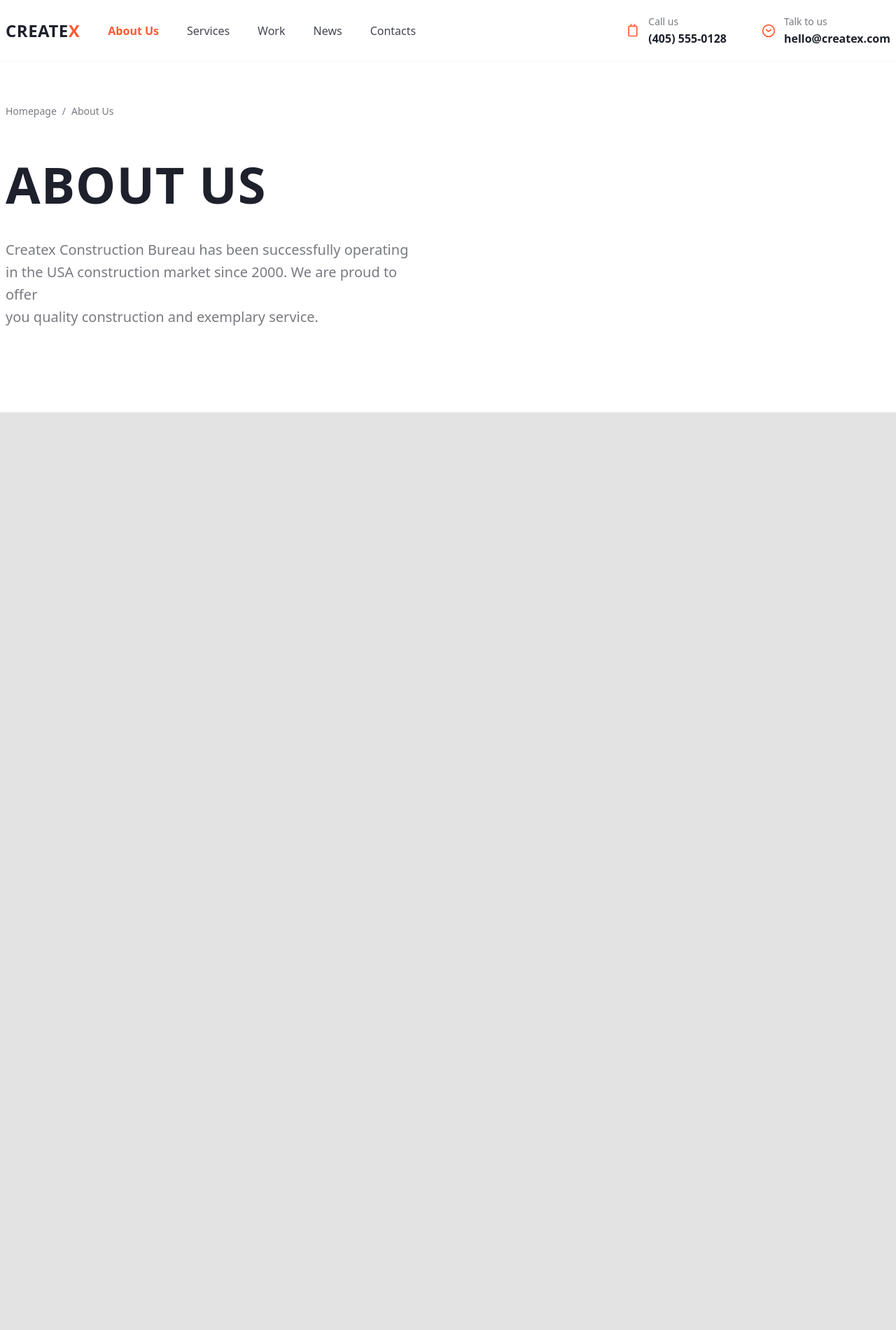
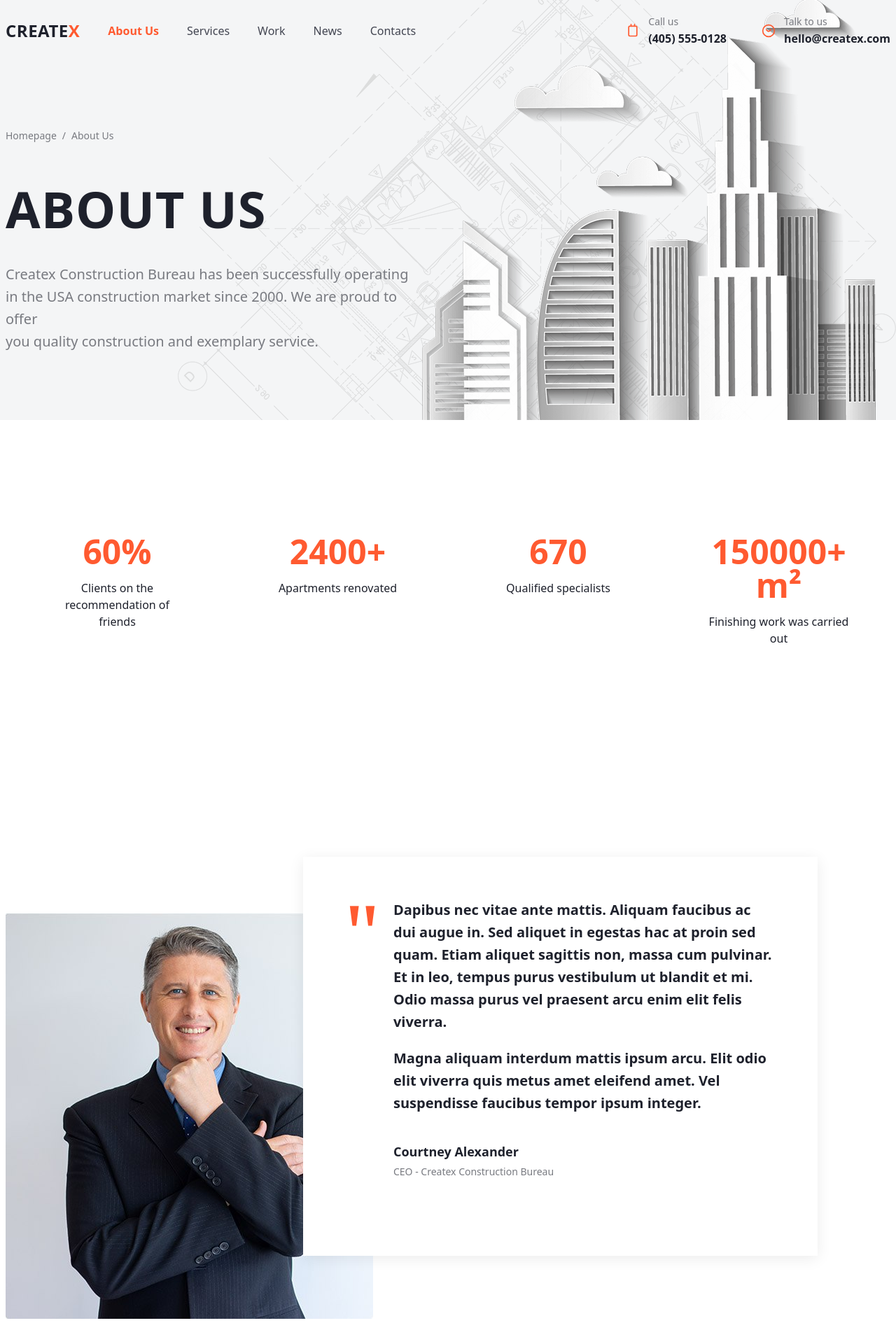
Before and after one commit to Deff1ro/Frontend-project, a website built with Vite: page index.html in a window 1280 px wide. Shown: the whole page at 70% size. Before the commit the page ends 800 px from the top, so only its background shows below. Built offline with nearby package versions, Linux system fonts and the light colour scheme.

Commit message:
Добавлена вторая секция страницы

```diff
--- a/index.html
+++ b/index.html
@@ -14,9 +14,10 @@
     </style>
   </head>
   <body>
-    <!-- Header Navigation -->
-    <header class="header">
+    <!-- Hero Banner with Header -->
+    <section class="hero">
       <div class="container">
+        <!-- Header Navigation -->
         <nav class="nav">
           <div class="nav__logo">
             <span class="logo-text">CREATE</span><span class="logo-accent">X</span>
@@ -51,19 +52,67 @@
             </div>
           </div>
         </nav>
+
+        <!-- Hero Content -->
+        <div class="hero__content">
+          <div class="breadcrumb">
+            <a href="#" class="breadcrumb__link">Homepage</a>
+            <span class="breadcrumb__separator">/</span>
+            <span class="breadcrumb__current">About Us</span>
+          </div>
+          <h1 class="hero__title">ABOUT US</h1>
+          <p class="hero__text">Createx Construction Bureau has been successfully operating<br>in the USA construction market since 2000. We are proud to offer<br>you quality construction and exemplary service.</p>
+        </div>
       </div>
-    </header>
+    </section>
 
-    <!-- Hero Banner -->
-    <section class="hero">
+    <!-- Statistics Section -->
+    <section class="statistics">
       <div class="container">
-        <div class="breadcrumb">
-          <a href="#" class="breadcrumb__link">Homepage</a>
-          <span class="breadcrumb__separator">/</span>
-          <span class="breadcrumb__current">About Us</span>
+        <div class="statistics__grid">
+          <div class="stat-card">
+            <div class="stat-card__icon"></div>
+            <div class="stat-card__value">60%</div>
+            <div class="stat-card__label">Clients on the recommendation of friends</div>
+          </div>
+          <div class="stat-card">
+            <div class="stat-card__icon"></div>
+            <div class="stat-card__value">2400+</div>
+            <div class="stat-card__label">Apartments renovated</div>
+          </div>
+          <div class="stat-card">
+            <div class="stat-card__icon"></div>
+            <div class="stat-card__value">670</div>
+            <div class="stat-card__label">Qualified specialists</div>
+          </div>
+          <div class="stat-card">
+            <div class="stat-card__icon"></div>
+            <div class="stat-card__value">150000+ m²</div>
+            <div class="stat-card__label">Finishing work was carried out</div>
+          </div>
         </div>
-        <h1 class="hero__title">ABOUT US</h1>
-        <p class="hero__text">Createx Construction Bureau has been successfully operating<br>in the USA construction market since 2000. We are proud to offer<br>you quality construction and exemplary service.</p>
+      </div>
+    </section>
+
+    <!-- CEO Quote Section -->
+    <section class="quote-section">
+      <div class="container">
+        <div class="quote-section__container">
+          <div class="quote-section__image">
+            <img src="/images/CEO_Photo.jpg" alt="Courtney Alexander - CEO">
+          </div>
+          <div class="quote-section__content">
+            <div class="quote-section__quote-mark">"</div>
+            <div class="quote-section__text-wrapper">
+              <p class="quote-section__text">Dapibus nec vitae ante mattis. Aliquam faucibus ac dui augue in. Sed aliquet in egestas hac at proin sed quam. Etiam aliquet sagittis non, massa cum pulvinar. Et in leo, tempus purus vestibulum ut blandit et mi. Odio massa purus vel praesent arcu enim elit felis viverra.</p>
+              <p class="quote-section__text">Magna aliquam interdum mattis ipsum arcu. Elit odio elit viverra quis metus amet eleifend amet. Vel suspendisse faucibus tempor ipsum integer.</p>
+              <div class="quote-section__author">
+                <div class="quote-section__name">Courtney Alexander</div>
+                <div class="quote-section__position">CEO - Createx Construction Bureau</div>
+              </div>
+            </div>
+          </div>
+        </div>
       </div>
     </section>
 
--- a/src/styles/components/container.css
+++ b/src/styles/components/container.css
@@ -29,6 +29,6 @@
 
 @media (--xl-viewport) {
   .container {
-    max-width: 1312px;
+    max-width: 1230px;
   }
 }
--- /dev/null
+++ b/src/styles/components/header.css
@@ -0,0 +1,83 @@
+/* Navigation Component */
+.nav {
+  display: flex;
+  align-items: center;
+  justify-content: space-between;
+  gap: 40px;
+}
+
+/* Logo */
+.nav__logo {
+  font-size: 24px;
+  font-weight: 700;
+  letter-spacing: 0.5px;
+}
+
+.logo-text {
+  color: #1e212c;
+}
+
+.logo-accent {
+  color: #ff5a30;
+}
+
+/* Navigation Menu */
+.nav__menu {
+  display: flex;
+  list-style: none;
+  margin: 0;
+  padding: 0;
+  gap: 40px;
+  flex: 1;
+}
+
+.nav__link {
+  color: #424551;
+  text-decoration: none;
+  font-size: 16px;
+  font-weight: 400;
+  transition: color 0.3s ease;
+}
+
+.nav__link:hover {
+  color: #ff5a30;
+}
+
+.nav__link--active {
+  color: #ff5a30;
+  font-weight: 700;
+}
+
+/* Contact Info */
+.nav__contacts {
+  display: flex;
+  gap: 50px;
+}
+
+.contact-item {
+  display: flex;
+  align-items: center;
+  gap: 12px;
+}
+
+.contact-icon {
+  flex-shrink: 0;
+}
+
+.contact-info {
+  display: flex;
+  flex-direction: column;
+  gap: 2px;
+}
+
+.contact-label {
+  font-size: 14px;
+  color: #787a80;
+  font-weight: 400;
+}
+
+.contact-value {
+  font-size: 16px;
+  color: #1e212c;
+  font-weight: 700;
+}
--- /dev/null
+++ b/src/styles/components/hero.css
@@ -0,0 +1,97 @@
+/* Hero Section Component */
+.hero {
+  background: #f4f5f6;
+  height: 600px;
+  position: relative;
+  overflow: hidden;
+}
+
+.hero::before,
+.hero::after {
+  content: '';
+  position: absolute;
+  right: 0;
+  width: auto;
+  height: 600px;
+}
+
+.hero::before {
+  top: 0;
+  background: url('/images/Background2.png') no-repeat right center;
+  background-size: auto 600px;
+  width: 100%;
+  z-index: 1;
+}
+
+.hero::after {
+  top: 0;
+  background: url('/images/Backgroun1.png') no-repeat right center;
+  background-size: auto 600px;
+  width: 100%;
+  z-index: 0;
+}
+
+.hero .container {
+  position: relative;
+  z-index: 3;
+  height: 100%;
+  display: flex;
+  flex-direction: column;
+}
+
+/* Navigation inside hero */
+.hero .nav {
+  padding: 20px 0;
+}
+
+.hero__content {
+  flex: 1;
+  display: flex;
+  flex-direction: column;
+  justify-content: center;
+}
+
+/* Breadcrumb */
+.breadcrumb {
+  display: flex;
+  align-items: center;
+  gap: 8px;
+  margin-bottom: 40px;
+  font-size: 14px;
+}
+
+.breadcrumb__link {
+  color: #787a80;
+  text-decoration: none;
+  transition: color 0.3s ease;
+}
+
+.breadcrumb__link:hover {
+  color: #ff5a30;
+}
+
+.breadcrumb__separator {
+  color: #787a80;
+}
+
+.breadcrumb__current {
+  color: #787a80;
+}
+
+/* Hero Title */
+.hero__title {
+  font-size: 72px;
+  font-weight: 900;
+  color: #1e212c;
+  margin: 0 0 24px;
+  letter-spacing: 1px;
+}
+
+/* Hero Text */
+.hero__text {
+  font-size: 20px;
+  line-height: 1.6;
+  color: #787a80;
+  margin: 0;
+  max-width: 600px;
+}
--- /dev/null
+++ b/src/styles/components/quote.css
@@ -0,0 +1,89 @@
+/* CEO Quote Section Component */
+.quote-section {
+  background: #fff;
+  padding: 300px 0 100px;
+}
+
+.quote-section__container {
+  display: flex;
+  gap: 0;
+  align-items: flex-start;
+  position: relative;
+}
+
+.quote-section__image {
+  flex-shrink: 0;
+  width: 525px;
+  height: 580px;
+  overflow: hidden;
+}
+
+.quote-section__image img {
+  width: 100%;
+  height: 100%;
+  object-fit: cover;
+  display: block;
+}
+
+.quote-section__content {
+  width: 735px;
+  min-height: 570px;
+  background: #fff;
+  padding: 60px;
+  box-shadow: 0 4px 20px rgba(0, 0, 0, 0.08);
+  position: relative;
+  margin-left: -100px;
+  margin-top: -80px;
+  z-index: 2;
+  box-sizing: border-box;
+  display: flex;
+  gap: 20px;
+  align-items: flex-start;
+}
+
+.quote-section__quote-mark {
+  font-size: 120px;
+  color: #ff5a30;
+  line-height: 1;
+  margin: -10px 0 0 0;
+  font-family: Georgia, serif;
+  flex-shrink: 0;
+}
+
+.quote-section__text-wrapper {
+  flex: 1;
+}
+
+.quote-section__text {
+  font-size: 20px;
+  line-height: 1.6;
+  color: #1e212c;
+  margin: 0 0 20px;
+  font-weight: 700;
+}
+
+.quote-section__text:last-of-type {
+  margin-bottom: 40px;
+}
+
+.quote-section__author {
+  margin-top: 40px;
+}
+
+.quote-section__name {
+  font-size: 18px;
+  font-weight: 700;
+  color: #1e212c;
+  margin: 0 0 4px;
+}
+
+.quote-section__position {
+  font-size: 14px;
+  color: #787a80;
+  margin: 0;
+}
+
+.quote-section__signature {
+  margin-top: 24px;
+  /* Placeholder for signature - not implementing */
+}
--- /dev/null
+++ b/src/styles/components/statistics.css
@@ -0,0 +1,44 @@
+/* Statistics Section Component */
+.statistics {
+  background: #fff;
+  padding: 80px 0;
+}
+
+.statistics__grid {
+  display: grid;
+  grid-template-columns: repeat(4, 1fr);
+  gap: 60px;
+  max-width: 1200px;
+  margin: 0 auto;
+}
+
+.stat-card {
+  display: flex;
+  flex-direction: column;
+  align-items: center;
+  text-align: center;
+  gap: 16px;
+}
+
+.stat-card__icon {
+  width: 60px;
+  height: 60px;
+  /* Placeholder for icon - leaving space */
+  margin-bottom: 8px;
+}
+
+.stat-card__value {
+  font-size: 48px;
+  font-weight: 900;
+  color: #ff5a30;
+  line-height: 1;
+  margin: 0;
+}
+
+.stat-card__label {
+  font-size: 16px;
+  color: #1e212c;
+  line-height: 1.5;
+  margin: 0;
+  max-width: 200px;
+}
--- a/src/styles/pages/about.css
+++ b/src/styles/pages/about.css
@@ -1,143 +1,7 @@
 /* About Us Page Styles */
 
-/* Header */
-.header {
-  background: #fff;
-  padding: 20px 0;
-  border-bottom: 1px solid #f5f5f5;
-}
-
-.nav {
-  display: flex;
-  align-items: center;
-  justify-content: space-between;
-  gap: 40px;
-}
-
-/* Logo */
-.nav__logo {
-  font-size: 24px;
-  font-weight: 700;
-  letter-spacing: 0.5px;
-}
-
-.logo-text {
-  color: #1e212c;
-}
-
-.logo-accent {
-  color: #ff5a30;
-}
-
-/* Navigation Menu */
-.nav__menu {
-  display: flex;
-  list-style: none;
-  margin: 0;
-  padding: 0;
-  gap: 40px;
-  flex: 1;
-}
-
-.nav__link {
-  color: #424551;
-  text-decoration: none;
-  font-size: 16px;
-  font-weight: 400;
-  transition: color 0.3s ease;
-}
-
-.nav__link:hover {
-  color: #ff5a30;
-}
-
-.nav__link--active {
-  color: #ff5a30;
-  font-weight: 700;
-}
-
-/* Contact Info */
-.nav__contacts {
-  display: flex;
-  gap: 50px;
-}
-
-.contact-item {
-  display: flex;
-  align-items: center;
-  gap: 12px;
-}
-
-.contact-icon {
-  flex-shrink: 0;
-}
-
-.contact-info {
-  display: flex;
-  flex-direction: column;
-  gap: 2px;
-}
-
-.contact-label {
-  font-size: 14px;
-  color: #787a80;
-  font-weight: 400;
-}
-
-.contact-value {
-  font-size: 16px;
-  color: #1e212c;
-  font-weight: 700;
-}
-
-/* Hero Section */
-.hero {
-  background: #fff;
-  padding: 60px 0 120px;
-  position: relative;
-}
-
-/* Breadcrumb */
-.breadcrumb {
-  display: flex;
-  align-items: center;
-  gap: 8px;
-  margin-bottom: 40px;
-  font-size: 14px;
-}
-
-.breadcrumb__link {
-  color: #787a80;
-  text-decoration: none;
-  transition: color 0.3s ease;
-}
-
-.breadcrumb__link:hover {
-  color: #ff5a30;
-}
-
-.breadcrumb__separator {
-  color: #787a80;
-}
-
-.breadcrumb__current {
-  color: #787a80;
-}
-
-/* Hero Title */
-.hero__title {
-  font-size: 72px;
-  font-weight: 900;
-  color: #1e212c;
-  margin: 0 0 24px;
-  letter-spacing: 1px;
-}
-
-/* Hero Text */
-.hero__text {
-  font-size: 20px;
-  line-height: 1.6;
-  color: #787a80;
-  margin: 0;
-  max-width: 600px;
-}
+/* Import all components */
+@import '../components/header.css';
+@import '../components/hero.css';
+@import '../components/statistics.css';
+@import '../components/quote.css';
```
Also changed, not shown: images/Backgroun1.png (added), images/Background2.png (added), images/CEO_Photo.jpg (added).
